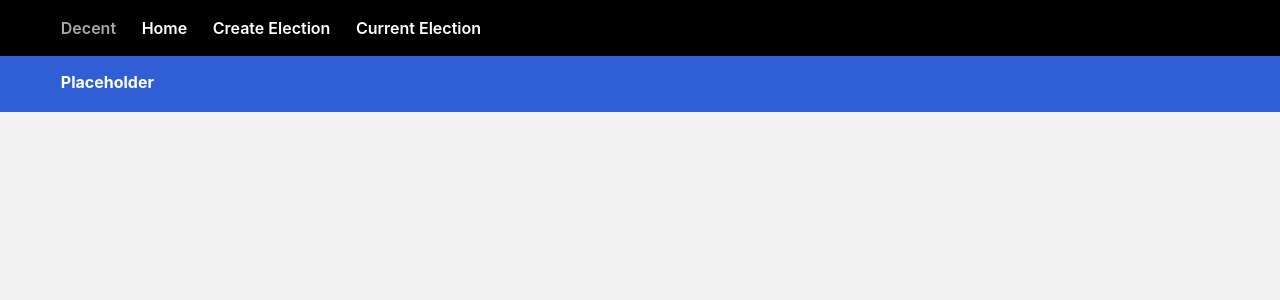
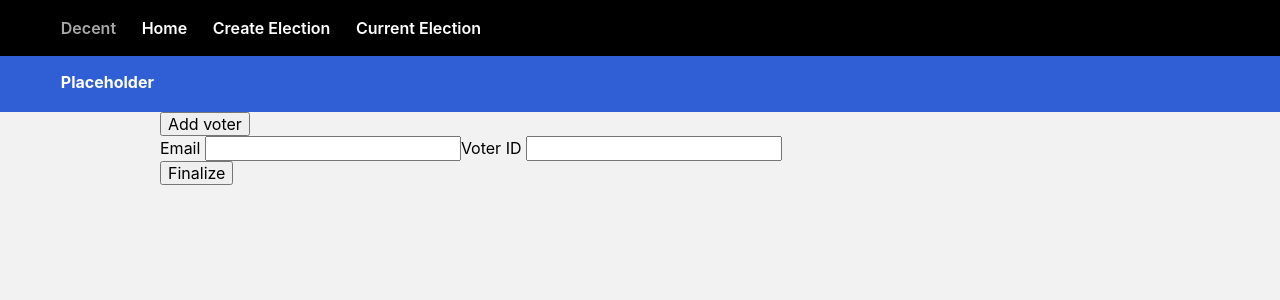
Before and after one commit to pauarge/decentralized-voting, a React (Create React App) app in the folder frontend/: page /add-voters in a window 1280 px wide. Shown: the top 300 px of the page. Built offline with nearby package versions, Linux system fonts and the light colour scheme.

Commit message:
Adding voters, updating state of app and finalizing

```diff
--- a/frontend/src/App.js
+++ b/frontend/src/App.js
@@ -6,6 +6,7 @@ import Footer from "./components/Footer/FooterContainer";
 import "./normalize.css";
 import "./App.scss";
 import CandidateInput from "./components/CandidateInput";
+import AddVoters from "./components/AddVoters";
 
 class App extends Component {
   constructor(props) {
@@ -23,13 +24,27 @@ class App extends Component {
           "Arturo IV"
         ],
         deadline: new Date(2019, 1, 1)
-      }
+      },
+      voters: []
     };
     this.storeElection = this.storeElection.bind(this);
+    this.storeVoters = this.storeVoters.bind(this);
   }
 
   storeElection(election) {
     console.log("Storng election");
+    this.setState({
+      election
+    });
+  }
+
+  storeVoters(voters) {
+    console.log("Storing voters");
+
+    const { election } = this.state;
+
+    this.setState(oldState => oldState.voters.concat(voters));
+
     fetch("http://127.0.0.1:5000/election", {
       method: "POST",
       headers: {
@@ -41,9 +56,6 @@ class App extends Component {
         expiration: 1540015431,
         options: election.candidates.map(candidate => candidate.name)
       })
-    });
-    this.setState({
-      election
     });
   }
 
@@ -84,6 +96,10 @@ class App extends Component {
               render={() => <CreateElection onSubmit={this.storeElection} />}
             />
             <Route
+              path="/add-voters"
+              render={() => <AddVoters onSubmit={this.storeVoters} />}
+            />
+            <Route
               path="/current"
               render={() => (
                 <ManagedElections
--- /dev/null
+++ b/frontend/src/components/AddVoters.js
@@ -0,0 +1,79 @@
+import React, { Component } from "react";
+import PropTypes from "prop-types";
+import { Redirect } from "react-router-dom";
+
+export default class AddVoters extends Component {
+  state = {
+    voters: [{ email: "", id: "" }]
+  };
+
+  handleChange = e => {
+    if (["email", "id"].includes(e.target.className)) {
+      let voters = [...this.state.voters];
+      voters[e.target.dataset.id][
+        e.target.className
+      ] = e.target.value.toUpperCase();
+      this.setState({ voters }, () => console.log(this.state.voters));
+    } else {
+      this.setState({ [e.target.name]: e.target.value.toUpperCase() });
+    }
+  };
+
+  addVoter = e => {
+    console.log(this.state);
+    this.setState(prevState => ({
+      voters: [...prevState.voters, { email: "", id: "" }]
+    }));
+  };
+
+  handleSubmit = e => {
+    e.preventDefault();
+    this.props.onSubmit(this.state);
+    this.setState({ finalized: true });
+  };
+
+  render() {
+    let { voters } = this.state;
+
+    const component = this.state.finalized ? (
+      <Redirect to="/current" />
+    ) : (
+      <form onSubmit={this.handleSubmit} onChange={this.handleChange}>
+        <button onClick={this.addVoter}>Add voter</button>
+        {voters.map((val, idx) => {
+          let voterId = `voter-${idx}`;
+          let voterEmail = `voter-email-${idx}`;
+          return (
+            <div key={idx}>
+              <label htmlFor={voterEmail}>Email </label>
+              <input
+                type="text"
+                name={voterEmail}
+                data-id={idx}
+                id={voterEmail}
+                value={voters[idx].email}
+                className="email"
+              />
+              <label htmlFor={voterId}>Voter ID </label>
+              <input
+                type="text"
+                name={voterId}
+                data-id={idx}
+                id={voterId}
+                value={voters[idx].id}
+                className="id"
+              />
+            </div>
+          );
+        })}
+        <input type="submit" value="Finalize" />
+      </form>
+    );
+
+    return component;
+  }
+}
+
+AddVoters.PropTypes = {
+  onSubmit: PropTypes.func.isRequired
+};
--- a/frontend/src/components/CreateElection.js
+++ b/frontend/src/components/CreateElection.js
@@ -1,12 +1,21 @@
 import React, { Component } from "react";
 import PropTypes from "prop-types";
+import { Redirect } from "react-router-dom";
 
 export default class CreateElection extends Component {
-  state = {
-    title: "",
-    candidates: [{ name: "" }],
-    deadline: null
-  };
+  constructor(props) {
+    super(props);
+
+    this.state = {
+      title: "",
+      candidates: [{ name: "" }],
+      deadline: null
+    };
+
+    this.handleChange = this.handleChange.bind(this);
+    this.addCandidate = this.addCandidate.bind(this);
+    this.handleSubmit = this.handleSubmit.bind(this);
+  }
 
   handleChange = e => {
     if (["name"].includes(e.target.className)) {
@@ -29,11 +38,17 @@ export default class CreateElection extends Component {
   handleSubmit = e => {
     e.preventDefault();
     this.props.onSubmit(this.state);
+    this.setState({
+      submitted: true
+    });
   };
 
   render() {
     let { title, candidates } = this.state;
-    return (
+
+    const component = this.state.submitted ? (
+      <Redirect to="/add-voters" />
+    ) : (
       <form onSubmit={this.handleSubmit} onChange={this.handleChange}>
         <label htmlFor="title">Title</label>
         <input type="text" name="title" id="title" value={title} />
@@ -58,6 +73,8 @@ export default class CreateElection extends Component {
         <input type="submit" value="Submit" />
       </form>
     );
+
+    return component;
   }
 }
 
```
